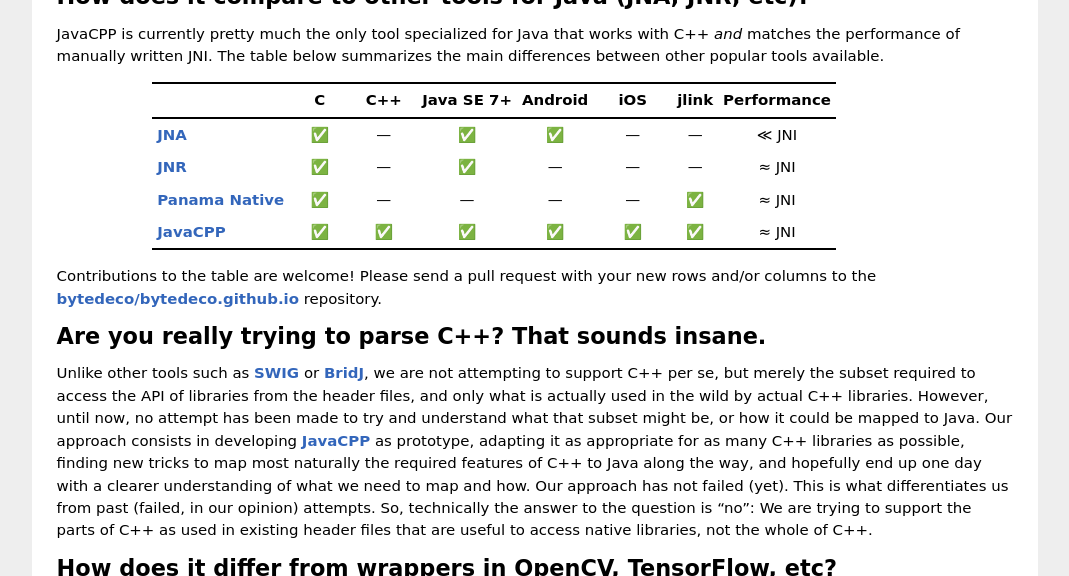
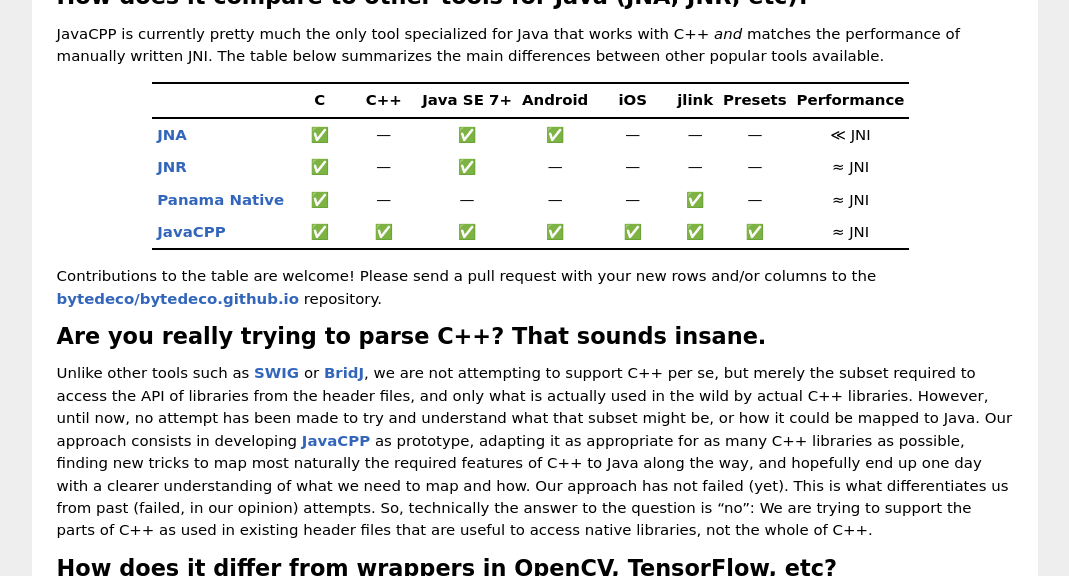
Before and after one commit to bytedeco/bytedeco.github.io, a Jekyll site: the page built from faq/index.md, in a window 1280 px wide and 900 px high, cut to the strip 324-900 px from the top of the window. Shown: the whole strip, without its empty margins (105-1174 px from the left). Built offline with Jekyll 4.4.1, drawn with Linux system fonts in a browser that asks for light colours.

Commit message:
Update comparison table in FAQ with new "Presets" column

```diff
--- a/faq/index.md
+++ b/faq/index.md
@@ -17,12 +17,12 @@ How does it compare to other tools for Java (JNA, JNR, etc)?
 
 JavaCPP is currently pretty much the only tool specialized for Java that works with C++ *and* matches the performance of manually written JNI. The table below summarizes the main differences between other popular tools available.
 
-|                                                  | &emsp; C &emsp; | &nbsp; C++ &nbsp; | Java SE 7+ | Android | &emsp; iOS &emsp; | jlink   | Performance |
-|--------------------------------------------------|:---------------:|:-----------------:|:----------:|:-------:|:-----------------:|:-------:|:-----------:|
-| [JNA](https://github.com/java-native-access/jna) | &#9989;         | &mdash;           | &#9989;    | &#9989; | &mdash;           | &mdash; | &#8810; JNI |
-| [JNR](https://github.com/jnr)                    | &#9989;         | &mdash;           | &#9989;    | &mdash; | &mdash;           | &mdash; | &asymp; JNI |
-| [Panama Native](http://jdk.java.net/panama/)     | &#9989;         | &mdash;           | &mdash;    | &mdash; | &mdash;           | &#9989; | &asymp; JNI |
-| [JavaCPP](https://github.com/bytedeco/javacpp)   | &#9989;         | &#9989;           | &#9989;    | &#9989; | &#9989;           | &#9989; | &asymp; JNI |
+|                                                  | &emsp; C &emsp; | &nbsp; C++ &nbsp; | Java SE 7+ | Android | &emsp; iOS &emsp; | jlink   |  Presets   | Performance |
+|--------------------------------------------------|:---------------:|:-----------------:|:----------:|:-------:|:-----------------:|:-------:|:----------:|:-----------:|
+| [JNA](https://github.com/java-native-access/jna) | &#9989;         | &mdash;           | &#9989;    | &#9989; | &mdash;           | &mdash; | &mdash;    | &#8810; JNI |
+| [JNR](https://github.com/jnr)                    | &#9989;         | &mdash;           | &#9989;    | &mdash; | &mdash;           | &mdash; | &mdash;    | &asymp; JNI |
+| [Panama Native](http://jdk.java.net/panama/)     | &#9989;         | &mdash;           | &mdash;    | &mdash; | &mdash;           | &#9989; | &mdash;    | &asymp; JNI |
+| [JavaCPP](https://github.com/bytedeco/javacpp)   | &#9989;         | &#9989;           | &#9989;    | &#9989; | &#9989;           | &#9989; | &#9989;    | &asymp; JNI |
 
 Contributions to the table are welcome! Please send a pull request with your new rows and/or columns to the [bytedeco/bytedeco.github.io](https://github.com/bytedeco/bytedeco.github.io) repository.
 
```
